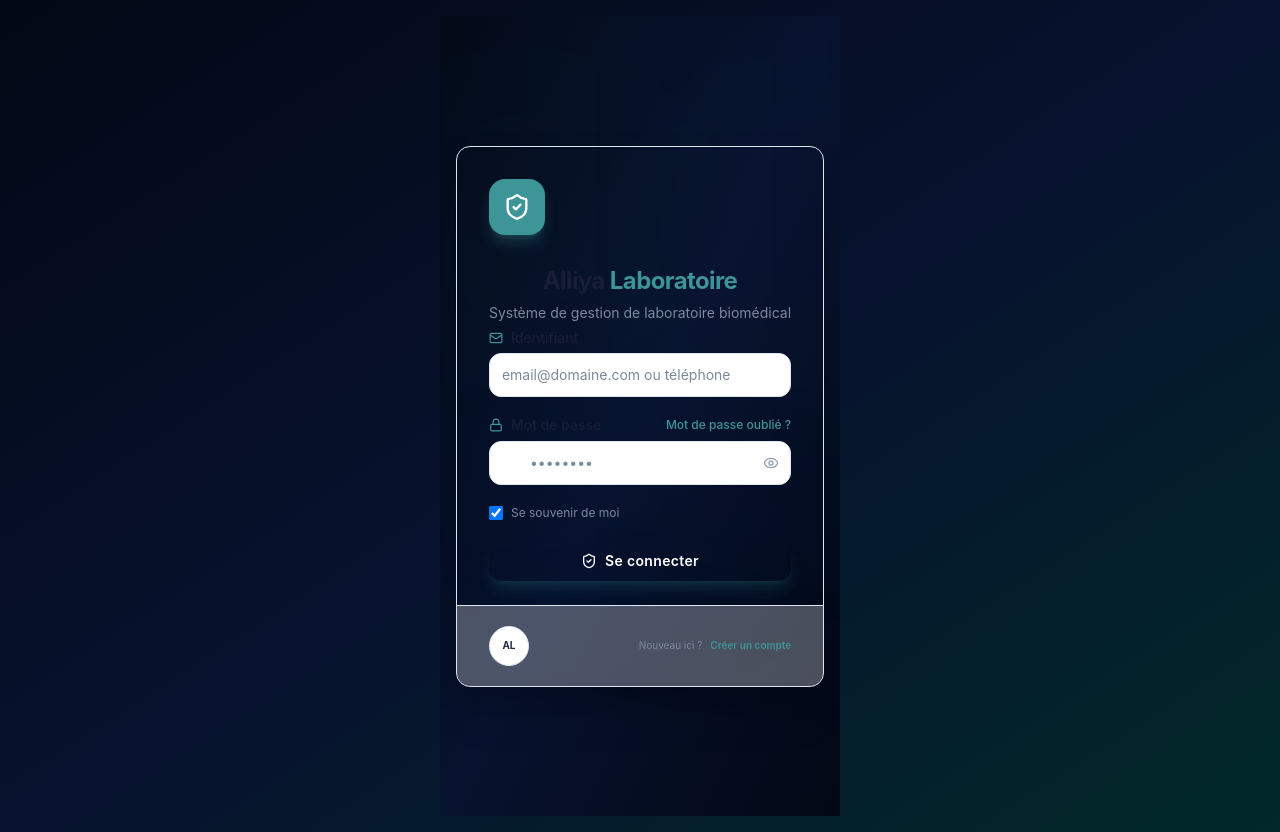
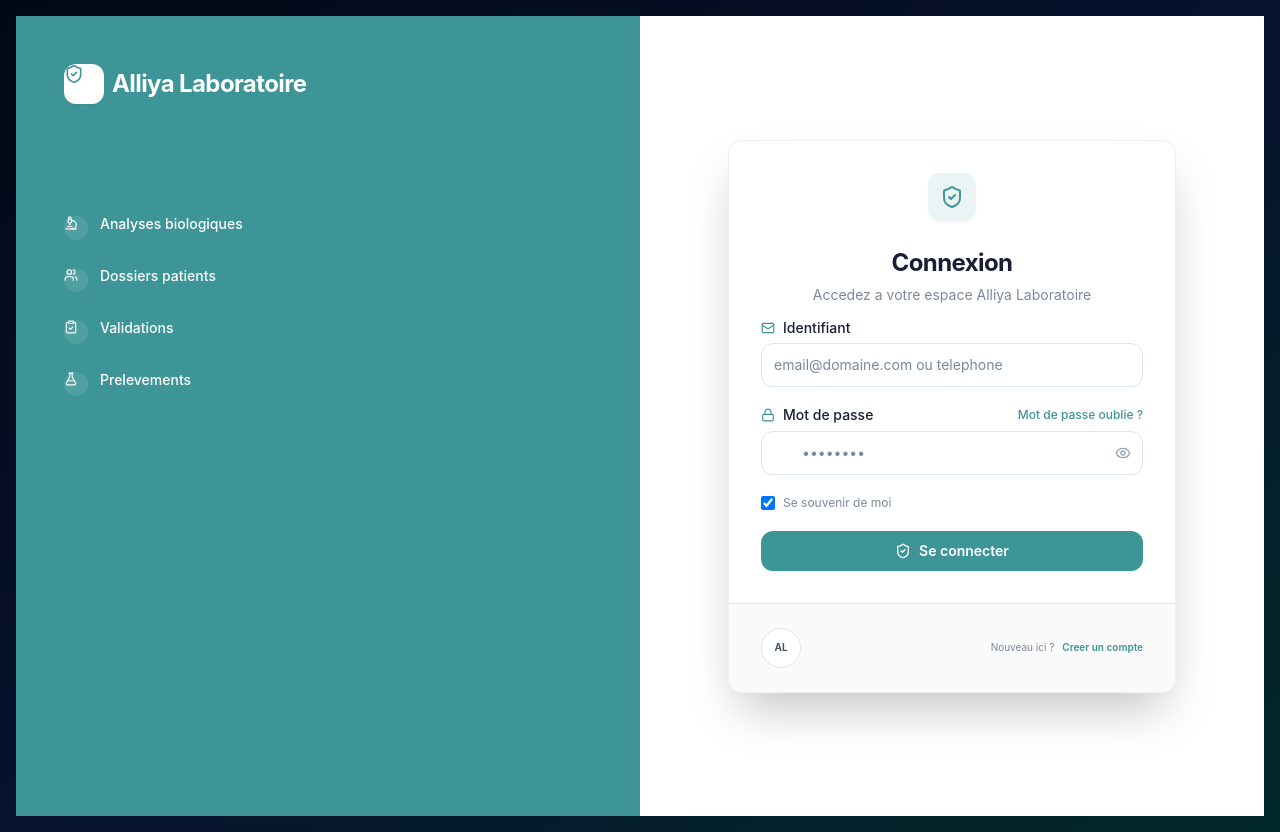
Before and after one commit to Malachiekighembe/alliya-laboratoire, a Next.js app in the folder labo-web/: page /login in a window 1280 px wide. Built offline with nearby package versions, Linux system fonts and the light colour scheme; no server answers; what @supabase/auth-helpers-nextjs would draw is missing.

Commit message:
Redesign page login: split ecran gauche marque + droite formulaire, fond blanc, bleu Alliya accent

```diff
--- a/labo-web/app/(auth)/login/page.tsx
+++ b/labo-web/app/(auth)/login/page.tsx
@@ -2,13 +2,21 @@
 
 import * as React from "react";
 import { useRouter } from "next/navigation";
-import { Eye, EyeOff, Mail, Lock, ShieldCheck, ChevronRight, AlertTriangle } from "lucide-react";
+import { Eye, EyeOff, Mail, Lock, ShieldCheck, AlertTriangle, Loader2, Microscope, FlaskConical, Users, ClipboardCheck } from "lucide-react";
 import { useAuth } from "@/hooks/useAuth";
 import { Button } from "@/components/ui/button";
 import { Input } from "@/components/ui/input";
 import { Label } from "@/components/ui/label";
 import { Card, CardContent, CardHeader, CardTitle } from "@/components/ui/card";
 import { Alert, AlertDescription, AlertTitle } from "@/components/ui/alert";
+import Link from "next/link";
+
+const FEATURES = [
+  { icon: Microscope, label: "Analyses biologiques", desc: "Gestion complète des examens et résultats" },
+  { icon: Users, label: "Dossiers patients", desc: "Suivi des patients et carnets de santé" },
+  { icon: ClipboardCheck, label: "Validations", desc: "Validation et verification des resultats" },
+  { icon: FlaskConical, label: "Prelevements", desc: "Gestion des echantillons et prelevements" },
+];
 
 export default function LoginPage() {
   const router = useRouter();
@@ -34,26 +42,62 @@ export default function LoginPage() {
   };
 
   return (
-    <div className="relative flex min-h-screen items-center justify-center bg-gradient-to-br from-alliya-dark-900 via-alliya-dark-800 to-alliya-dark-900 p-4 overflow-hidden">
-      {/* Décorations subtiles */}
-      <div className="absolute top-[-10%] left-[-10%] w-[60%] h-[60%] bg-[#3D9597]/10 rounded-full blur-[160px]" />
-      <div className="absolute top-[10%] right-[-10%] w-[40%] h-[40%] bg-[#1E2A47]/30 rounded-full blur-[140px]" />
+    <div className="flex min-h-screen w-full bg-white overflow-hidden">
+      {/* Cote gauche : presentation de la marque */}
+      <div className="hidden lg:flex lg:w-1/2 flex-col justify-between p-12 bg-[#3D9597] text-white">
+        <div>
+          <div className="flex items-center gap-2 mb-8">
+            <div className="h-10 w-10 items-center justify-center rounded-xl bg-white text-[#3D9597] shadow-sm">
+              <ShieldCheck className="h-5 w-5" />
+            </div>
+            <h1 className="text-2xl font-bold tracking-tight">
+              Alliya<span className="text-white"> Laboratoire</span>
+            </h1>
+          </div>
+          <p className="text-[#3D9597]/20 text-sm leading-relaxed max-w-xs mb-8">
+            Systeme de gestion de laboratoire biomedical integre.
+          </p>
+          <div className="space-y-4">
+            {FEATURES.map((f, i) => (
+              <div key={i} className="flex items-start gap-3">
+                <div className="flex-shrink-0 w-6 h-6 items-center justify-center rounded-lg bg-white/10 text-white mt-0.5">
+                  <f.icon className="h-3.5 w-3.5" />
+                </div>
+                <div>
+                  <p className="text-white font-medium text-sm">{f.label}</p>
+                  <p className="text-[#3D9597]/30 text-xs">{f.desc}</p>
+                </div>
+              </div>
+            ))}
+          </div>
+        </div>
+        <div className="pt-12 pb-8">
+          <div className="flex items-center gap-2 text-[#3D9597]/30 text-xs">
+            <span className="flex items-center gap-1">
+              <span className="w-1.5 h-1.5 rounded-full bg-[#3D9597]/50 animate-pulse" />
+              Version production • Securise
+            </span>
+          </div>
+        </div>
+      </div>
 
-      <div className="relative z-10 w-full max-w-md">
-        <Card className="shadow-2xl border-border/50 bg-card overflow-hidden border border-border">
-          <CardHeader className="px-8 pt-8 pb-2 text-center">
-            <div className="flex h-14 w-14 items-center justify-center rounded-2xl bg-alliya-turquoise text-white mb-6 shadow-lg shadow-[#3D9597]/30">
-              <ShieldCheck className="h-7 w-7" />
+      {/* Cote droit : formulaire de connexion */}
+      <div className="flex flex-col justify-center p-8 lg:w-1/2 bg-white">
+        <div className="mx-auto w-full max-w-md">
+          <Card className="shadow-2xl border-border/30 bg-white overflow-hidden border border-border/50">
+            <CardHeader className="px-8 pt-8 pb-4 text-center">
+              <div className="flex h-12 w-12 items-center justify-center rounded-xl bg-[#3D9597]/10 text-[#3D9597] mb-5 shadow-sm mx-auto">
+                <ShieldCheck className="h-6 w-6" />
               </div>
-            <CardTitle className="text-2xl font-bold tracking-tight">
-              Alliya<span className="text-alliya-turquoise-700"> Laboratoire</span>
+              <CardTitle className="text-2xl font-bold tracking-tight text-foreground">
+                Connexion
               </CardTitle>
               <p className="text-muted-foreground text-sm mt-2">
-              Système de gestion de laboratoire biomédical
+                Accedez a votre espace Alliya Laboratoire
               </p>
             </CardHeader>
 
-          <CardContent className="px-8 pb-6 space-y-6">
+            <CardContent className="px-8 pb-8 space-y-6">
               {error && (
                 <Alert variant="destructive" className="text-sm">
                   <AlertTriangle className="h-4 w-4 mr-2" />
@@ -64,8 +108,8 @@ export default function LoginPage() {
 
               <form onSubmit={onSubmit} className="space-y-5">
                 <div className="space-y-2">
-                <Label htmlFor="identifier" className="font-medium flex items-center gap-2">
-                  <Mail className="h-3.5 w-3.5 text-alliya-turquoise-700" />
+                  <Label htmlFor="identifier" className="font-medium flex items-center gap-2 text-foreground">
+                    <Mail className="h-3.5 w-3.5 text-[#3D9597]" />
                     Identifiant
                   </Label>
                   <Input
@@ -74,20 +118,20 @@ export default function LoginPage() {
                     autoComplete="username"
                     value={identifier}
                     onChange={(e) => setIdentifier(e.target.value)}
-                  placeholder="email@domaine.com ou téléphone"
-                  className="text-sm placeholder:text-muted-foreground bg-background border border-input focus:border-alliya-turquoise focus:ring-2 focus:ring-[#3D9597]/20 transition-all h-11 rounded-xl"
+                    placeholder="email@domaine.com ou telephone"
+                    className="text-sm placeholder:text-muted-foreground bg-background border border-input focus:border-[#3D9597] focus:ring-2 focus:ring-[#3D9597]/20 transition-all h-11 rounded-xl"
                     required
                   />
                 </div>
 
                 <div className="space-y-2">
                   <div className="flex items-center justify-between">
-                  <Label htmlFor="password" className="font-medium flex items-center gap-2">
-                    <Lock className="h-3.5 w-3.5 text-alliya-turquoise-700" />
+                    <Label htmlFor="password" className="font-medium flex items-center gap-2 text-foreground">
+                      <Lock className="h-3.5 w-3.5 text-[#3D9597]" />
                       Mot de passe
                     </Label>
-                  <a href="#" className="text-xs text-alliya-turquoise-700 font-medium hover:underline">
-                    Mot de passe oublié ?
+                    <a href="#" className="text-xs text-[#3D9597] font-medium hover:underline">
+                      Mot de passe oublie ?
                     </a>
                   </div>
                   <div className="relative group">
@@ -98,13 +142,13 @@ export default function LoginPage() {
                       value={password}
                       onChange={(e) => setPassword(e.target.value)}
                       placeholder="••••••••"
-                    className="pl-10 pr-10 text-sm placeholder:text-muted-foreground bg-background border border-input focus:border-alliya-turquoise focus:ring-2 focus:ring-[#3D9597]/20 transition-all h-11 rounded-xl"
+                      className="pl-10 pr-10 text-sm placeholder:text-muted-foreground bg-background border border-input focus:border-[#3D9597] focus:ring-2 focus:ring-[#3D9597]/20 transition-all h-11 rounded-xl"
                       required
                     />
                     <button
                       type="button"
                       onClick={() => setShowPw(!showPw)}
-                    className="absolute right-3 top-1/2 -translate-y-1/2 text-slate-400 group-hover:text-alliya-turquoise-700 transition-colors"
+                      className="absolute right-3 top-1/2 -translate-y-1/2 text-slate-400 group-hover:text-[#3D9597] transition-colors"
                     >
                       {showPw ? <EyeOff className="h-4 w-4" /> : <Eye className="h-4 w-4" />}
                     </button>
@@ -116,7 +160,7 @@ export default function LoginPage() {
                     <input
                       type="checkbox"
                       defaultChecked
-                    className="rounded border-alliya-dark-500 text-alliya-turquoise-700 focus:ring-alliya-turquoise-700 bg-background h-3.5 w-3.5"
+                      className="rounded border-[#3D9597] text-[#3D9597] focus:ring-[#3D9597] bg-background h-3.5 w-3.5"
                     />
                     <span className="text-muted-foreground">Se souvenir de moi</span>
                   </label>
@@ -124,12 +168,12 @@ export default function LoginPage() {
 
                 <Button
                   type="submit"
-                className="w-full py-3.5 rounded-xl text-sm font-semibold tracking-wide active:scale-[0.97] shadow-lg shadow-[#3D9597]/20"
+                  className="w-full py-3.5 rounded-xl text-sm font-semibold bg-[#3D9597] text-white hover:bg-[#2E7A7C] active:scale-[0.97] shadow-sm transition-all"
                   disabled={loading}
                 >
                   {loading ? (
                     <div className="flex items-center justify-center gap-2">
-                    <div className="h-4 w-4 border-2 border-white/30 border-t-transparent rounded-full animate-spin" />
+                      <Loader2 className="h-4 w-4 animate-spin" />
                       <span className="font-semibold text-sm">Connexion…</span>
                     </div>
                   ) : (
@@ -142,21 +186,22 @@ export default function LoginPage() {
               </form>
             </CardContent>
 
-          <div className="border-t border-border px-8 py-5 bg-muted/30">
-            <div className="flex items-center justify-between gap-4 text-center">
-              <div className="flex h-10 w-10 items-center justify-center rounded-full bg-background border border-border">
-                <span className="text-[10px] font-bold text-alliya-dark-700">AL</span>
+            <div className="border-t border-border px-8 py-6 bg-[#FAFAFA]">
+              <div className="flex items-center justify-between gap-4">
+                <div className="flex h-10 w-10 items-center justify-center rounded-full bg-white border border-border">
+                  <span className="text-[10px] font-bold text-slate-600">AL</span>
                 </div>
                 <div className="flex items-center gap-2">
                   <span className="text-[10px] text-muted-foreground">Nouveau ici ?</span>
-                <a href="/register" className="text-[10px] text-alliya-turquoise-700 font-semibold hover:underline">
-                  Créer un compte
-                </a>
+                  <Link href="/register" className="text-[10px] text-[#3D9597] font-semibold hover:underline">
+                    Creer un compte
+                  </Link>
                 </div>
               </div>
             </div>
           </Card>
         </div>
       </div>
+    </div>
   );
 }
```
Lines whose indentation alone changed are shown as unchanged.
